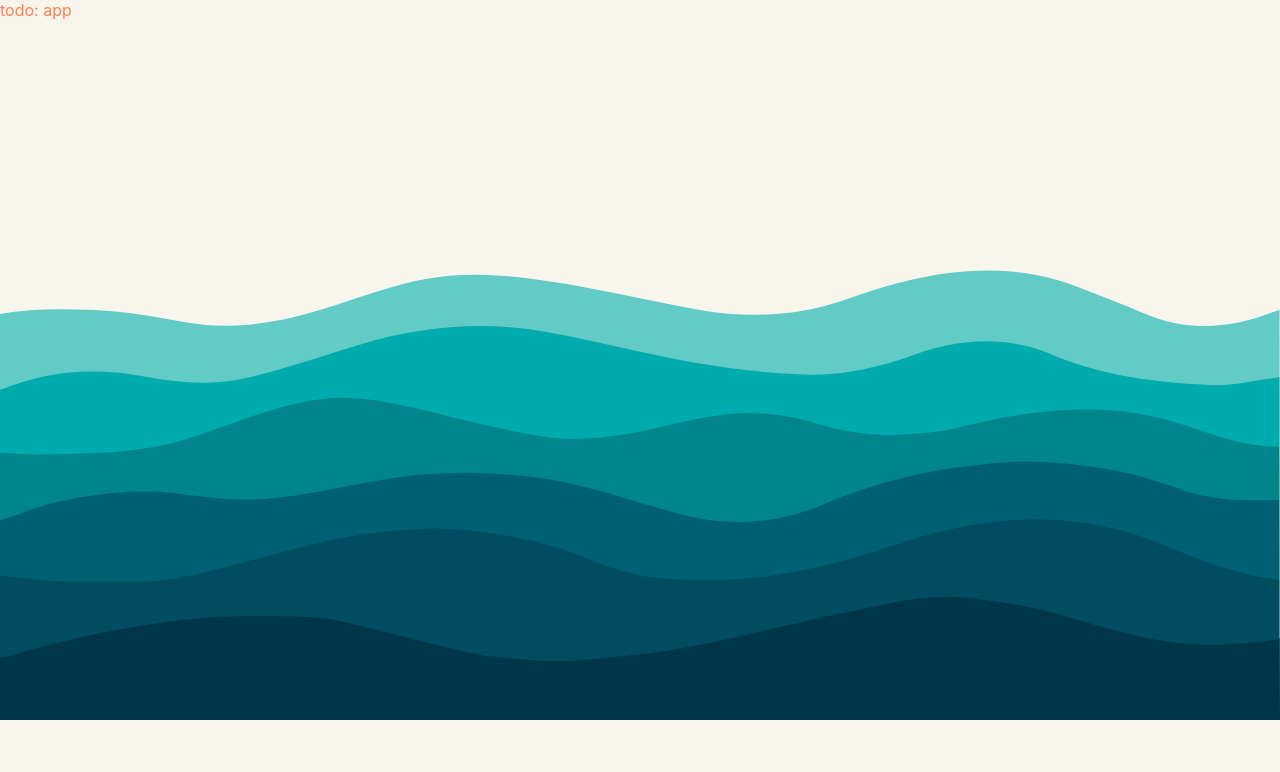
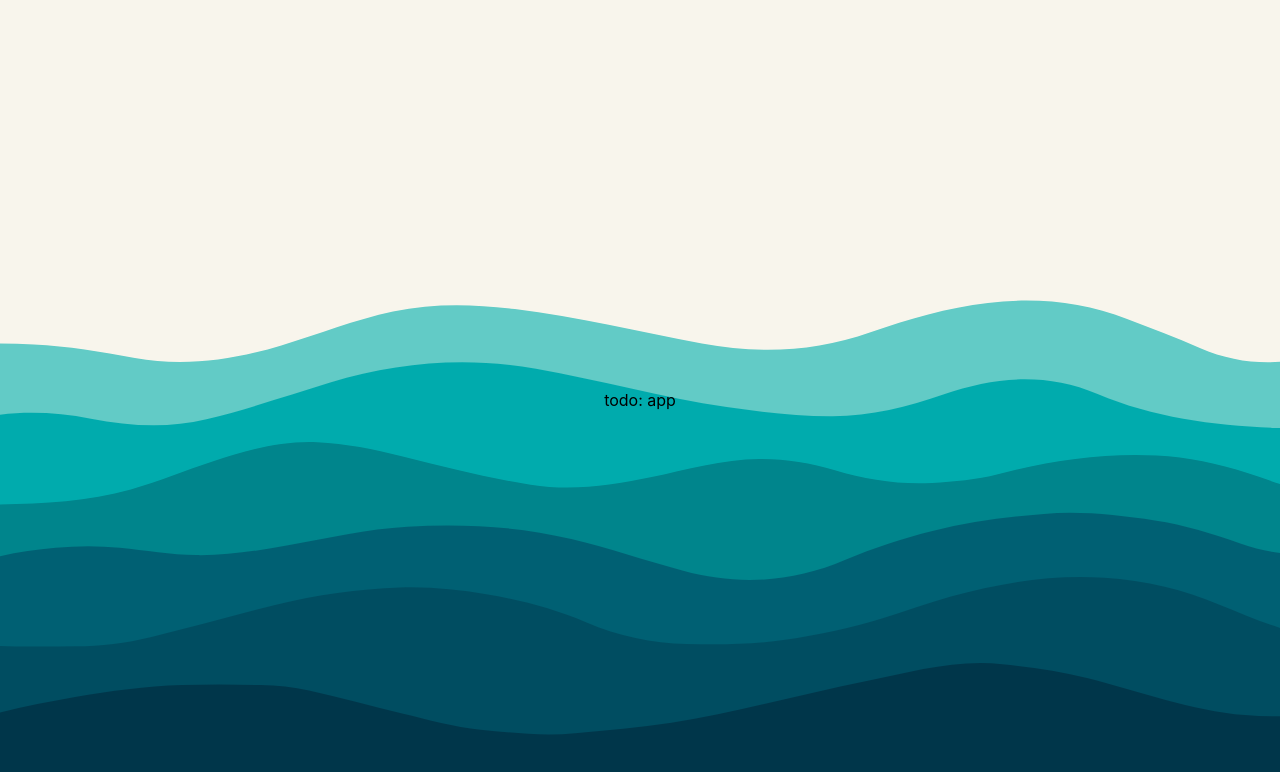
Before and after one commit to agftech/alga-shopping, a React (Create React App) app: page / in a window 1280 px wide. Shown: the top 772 px of the page. Built offline with nearby package versions, Linux system fonts and the light colour scheme.

Commit message:
:dizzy: style: update styles to App

```diff
--- a/src/components/App/App.styles.js
+++ b/src/components/App/App.styles.js
@@ -3,7 +3,22 @@ import bg from "../../assets/bg.svg";
 
 export const Wrapper = styled.div`
 	height: 100vh;
-	color: coral;
+	color: black;
 	background-color: #f8f5ec;
 	background-image: url(${bg});
+	background-size: cover;
+	background-position: center center;
+	display: flex;
+	justify-content: center;
+	align-items: center;
 `;
+
+export const Container = styled.div`
+	width: 734px;
+	height: 574px;
+
+	background-color: #ffffff;
+
+	box-shadow: 0 3px 10px rgba(0, 0, 0, 0.15);
+	border-radius: 20px;
+`;
```
